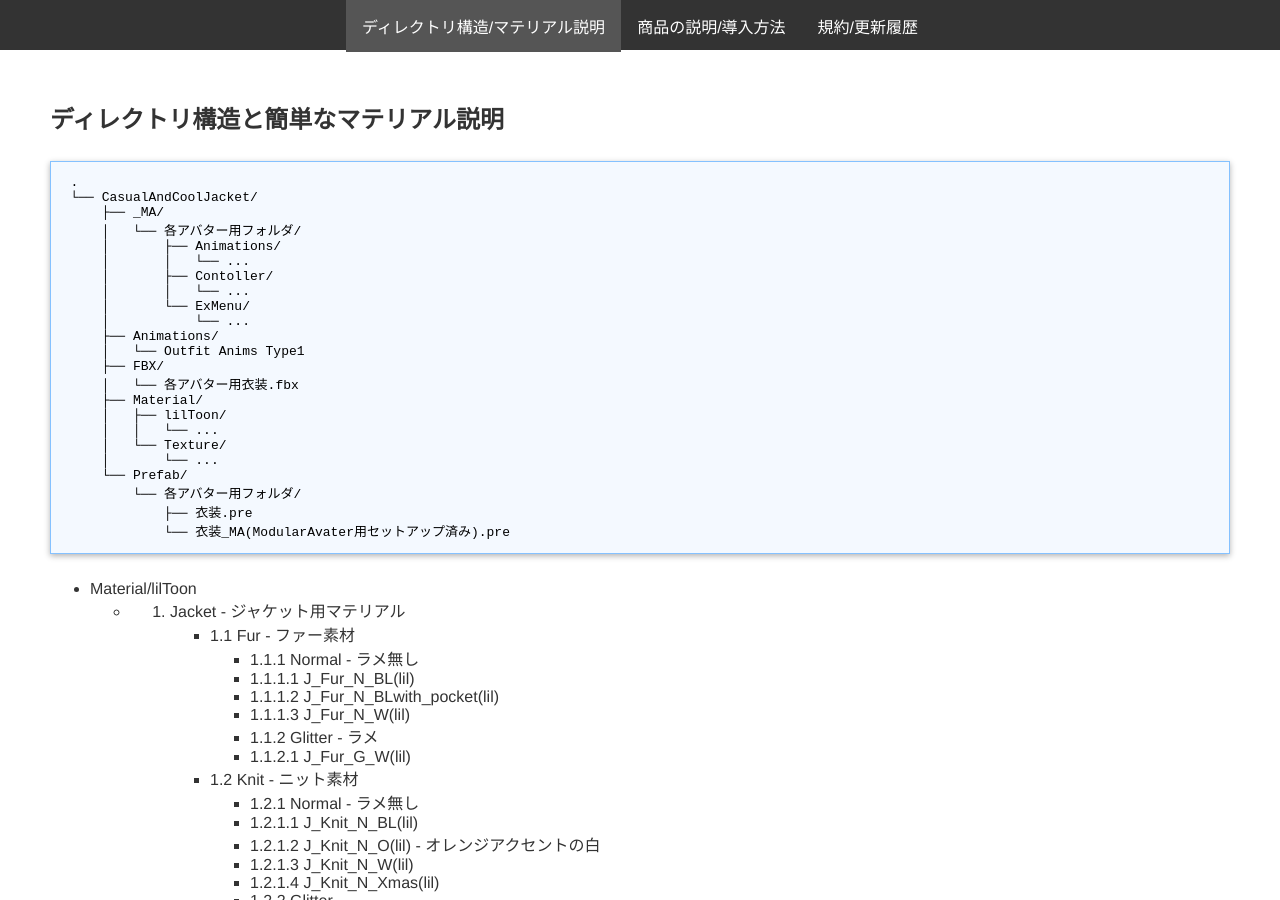
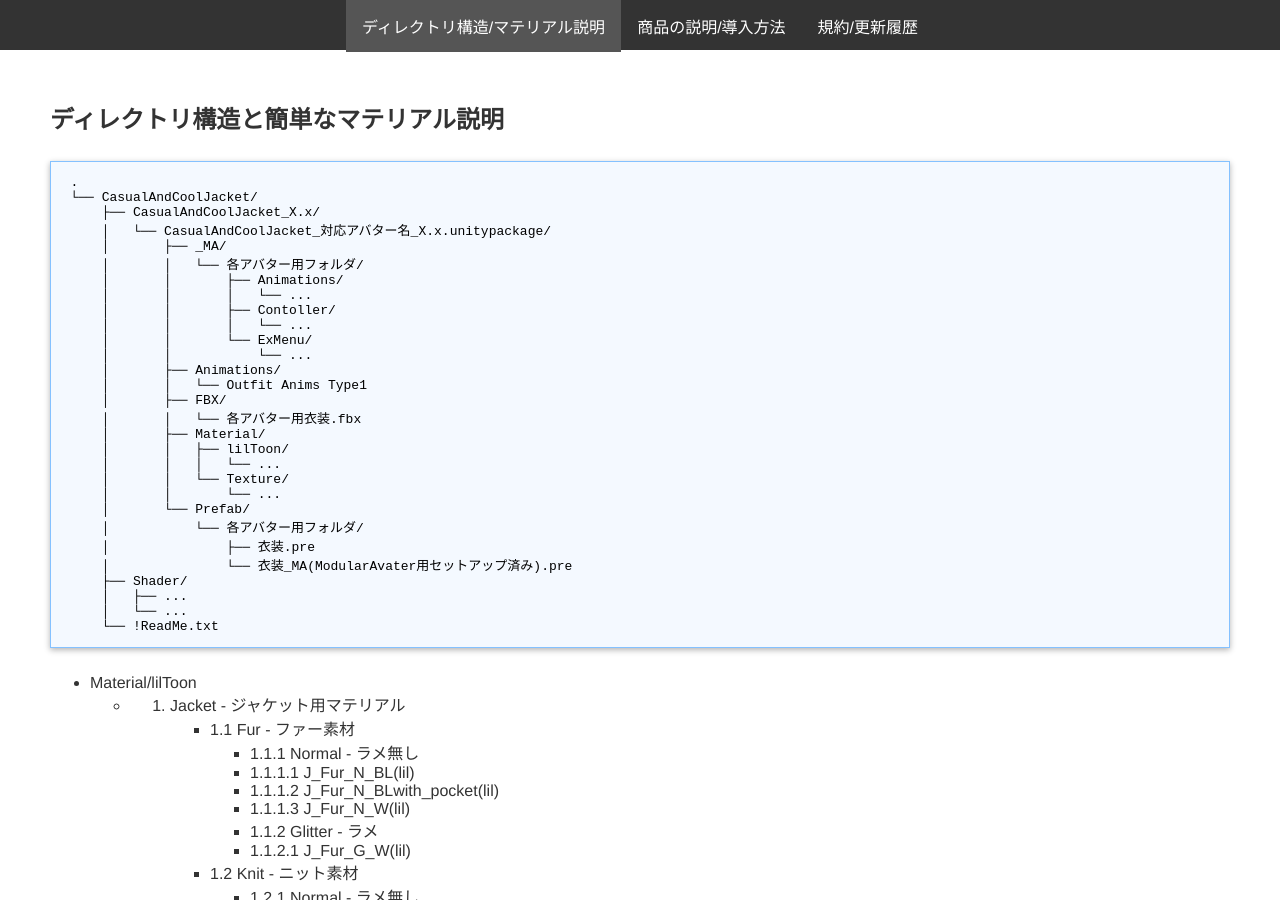
Before and after one commit to KLJP01/CasualAndCoolJacketManual, a Jekyll site: the page built from index.md, in a window 1280 px wide and 900 px high. Built offline with Jekyll 4.4.1, drawn with Linux system fonts in a browser that asks for light colours.

Commit message:
:bug: Fix

````diff
--- a/index.md
+++ b/index.md
@@ -6,27 +6,33 @@ title: ディレクトリ構造と簡単なマテリアル説明
 ```
 .
 └── CasualAndCoolJacket/
-    ├── _MA/
-    │   └── 各アバター用フォルダ/
+    ├── CasualAndCoolJacket_X.x/
+    │   └── CasualAndCoolJacket_対応アバター名_X.x.unitypackage/
+    │       ├── _MA/
+    │       │   └── 各アバター用フォルダ/
+    │       │       ├── Animations/
+    │       │       │   └── ...
+    │       │       ├── Contoller/
+    │       │       │   └── ...
+    │       │       └── ExMenu/
+    │       │           └── ...
     │       ├── Animations/
-    │       │   └── ...
-    │       ├── Contoller/
-    │       │   └── ...
-    │       └── ExMenu/
-    │           └── ...
-    ├── Animations/
-    │   └── Outfit Anims Type1
-    ├── FBX/
-    │   └── 各アバター用衣装.fbx
-    ├── Material/
-    │   ├── lilToon/
-    │   │   └── ...
-    │   └── Texture/
-    │       └── ...
-    └── Prefab/
-        └── 各アバター用フォルダ/
-            ├── 衣装.pre
-            └── 衣装_MA(ModularAvater用セットアップ済み).pre
+    │       │   └── Outfit Anims Type1
+    │       ├── FBX/
+    │       │   └── 各アバター用衣装.fbx
+    │       ├── Material/
+    │       │   ├── lilToon/
+    │       │   │   └── ...
+    │       │   └── Texture/
+    │       │       └── ...
+    │       └── Prefab/
+    │           └── 各アバター用フォルダ/
+    │               ├── 衣装.pre
+    │               └── 衣装_MA(ModularAvater用セットアップ済み).pre
+    ├── Shader/
+    │   ├── ...
+    │   └── ...
+    └── !ReadMe.txt
 ```
 
 - Material/lilToon
````
Also changed, not shown: getting-started.md (+15 -12 lines).
